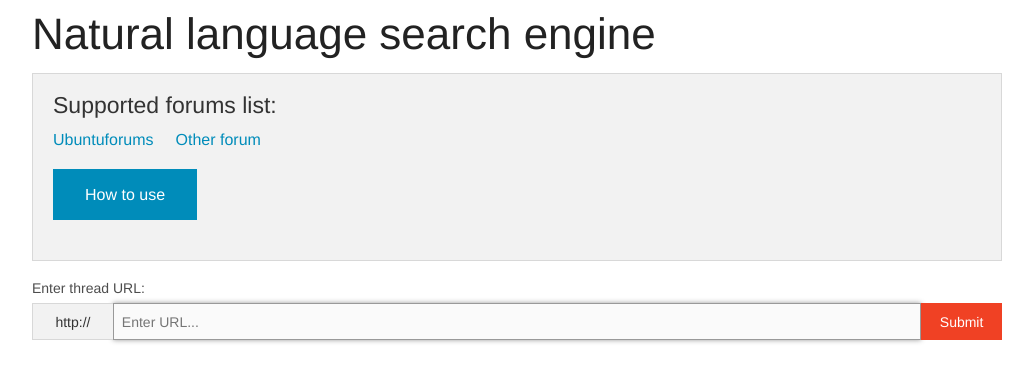
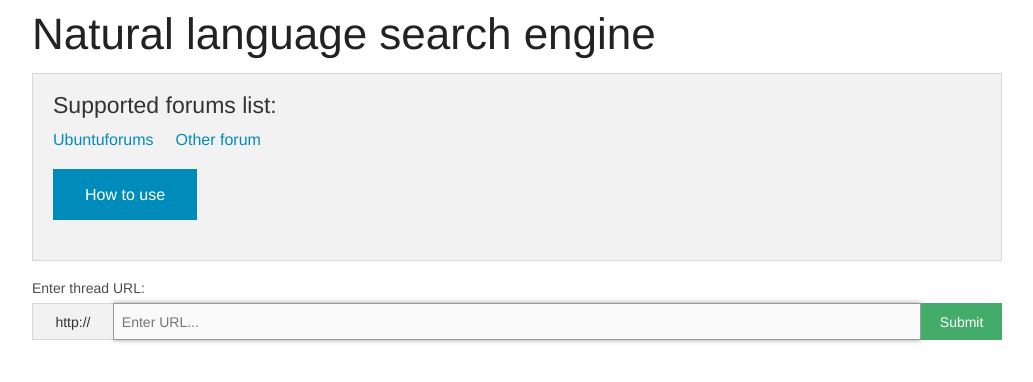
Before and after one commit to jmarceli/wedt-projekt, a Django app: page / in a window 1280 px wide. Shown: the top 382 px of the page, without its empty margins (123-1156 px from the left). Run offline with Django 3.2, Linux system fonts and the light colour scheme; parts of the project's set-up code (start-up, migrations or seed data) failed here and were passed over; some libraries are stand-ins or nearby versions.

Commit message:
add: URL validation, add: alert box

```diff
--- a/WEDT/wedt/wedt/static/utils.js
+++ b/WEDT/wedt/wedt/static/utils.js
@@ -1,30 +1,21 @@
-function windowReady()
-{
-	var pxPageWidth = $(window).width();
-	var fontPageWidth = Math.floor(pxPageWidth * 0.9);
+// initialize foundation
+$(document).foundation();
 
-	$("input[name=question]").css("width", fontPageWidth);
-
-	$("#info").text("");
-}
-
-function resizeQuestionInput()
-{
-	var pxPageWidth = $(window).width();
-	var fontPageWidth = Math.floor(pxPageWidth * 0.9);
-
-	$("input[name=question]").css("width", fontPageWidth);
-}
+// add close button to dropdown
+$('#howto-close').click(function() { $('body').trigger('click')});
 
 function validateQuestion() {
-	var question = $("#questionForm").find('input[name="question"]').val();
-	if (question == "")
-	{
-		$("#info").text("Input field cannot be empty.");
-		return false;
-	}
-	else
-	{
+  // url validation RegExp
+  var regexp = /(ftp|http|https):\/\/(\w+:{0,1}\w*@)?(\S+)(:[0-9]+)?(\/|\/([\w#!:.?+=&%@!\-\/]))?/;
+  var message = 'Provided URL seems to be invalid, please check it once more';
+  var question = $("#questionForm").find('input[name="question"]').val();
+
+	if (regexp.test(question)) {
 		return true;
-	}
+  }
+  else {
+    $('#alert').html('<div class="alert-box alert" data-alert><span id="info">' + message + '</span><a class="close" href="#">&times;</a></div>');
+    $(document).foundation('alert');
+    return false;
+  }
 }
--- a/WEDT/wedt/wedt/templates/main.html
+++ b/WEDT/wedt/wedt/templates/main.html
@@ -29,6 +29,10 @@
     </div>
   </div>
   <div class="row">
+    <div class="small-12 columns" id="alert">
+    </div>
+  </div>
+  <div class="row">
     <div class="small-12 columns">
       <form method="post" id="questionForm" onsubmit="return validateQuestion();" action="/search">
         {% csrf_token %}
@@ -41,24 +45,16 @@
             <input type="text" name="question" autofocus placeholder="Enter URL..."/>
           </div>
           <div class="large-1 small-3 columns">
-            <input class="button postfix alert" type="submit" value="Submit" />
+            <input class="button postfix success" type="submit" value="Submit" />
           </div>
         </div>
       </form>
     </div>
   </div>
-  <div class="row">
-    <div class="small-12 columns">
-      <div id="info"></div>
-    </div>
-  </div>
+
   <!-- Don't slow down page loading by scripts, load them at the end -->
   <script type="text/javascript" src="/static/js/jquery.js"></script>
   <script type="text/javascript" src="/static/js/foundation.min.js"></script>
-  <script type="text/javascript">
-    $(document).foundation();
-    // add close button to dropdown
-    $('#howto-close').click(function() { $('body').trigger('click')});
-  </script>
+  <script type="text/javascript" src="/static/utils.js"></script>
 </body>
 </html>
```
